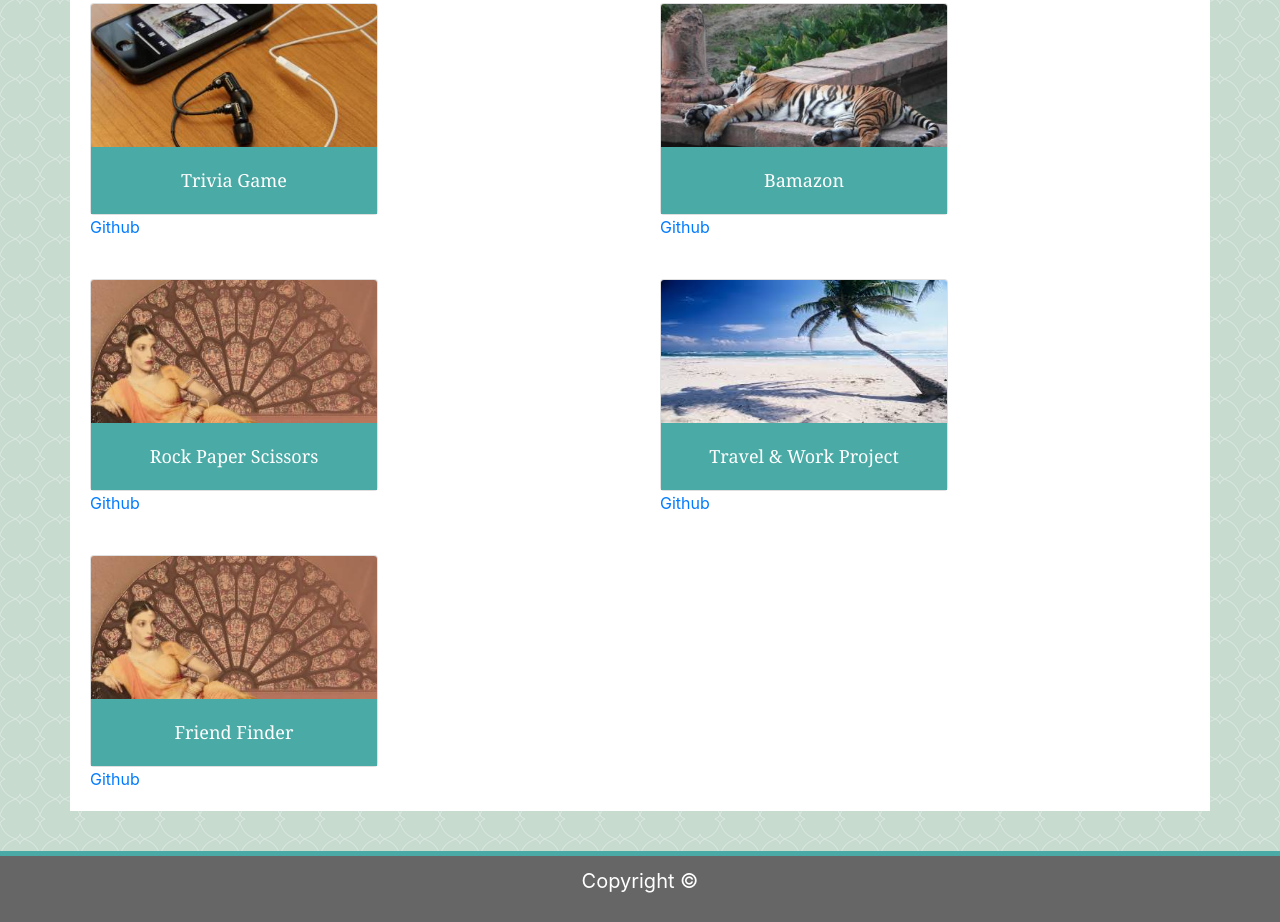
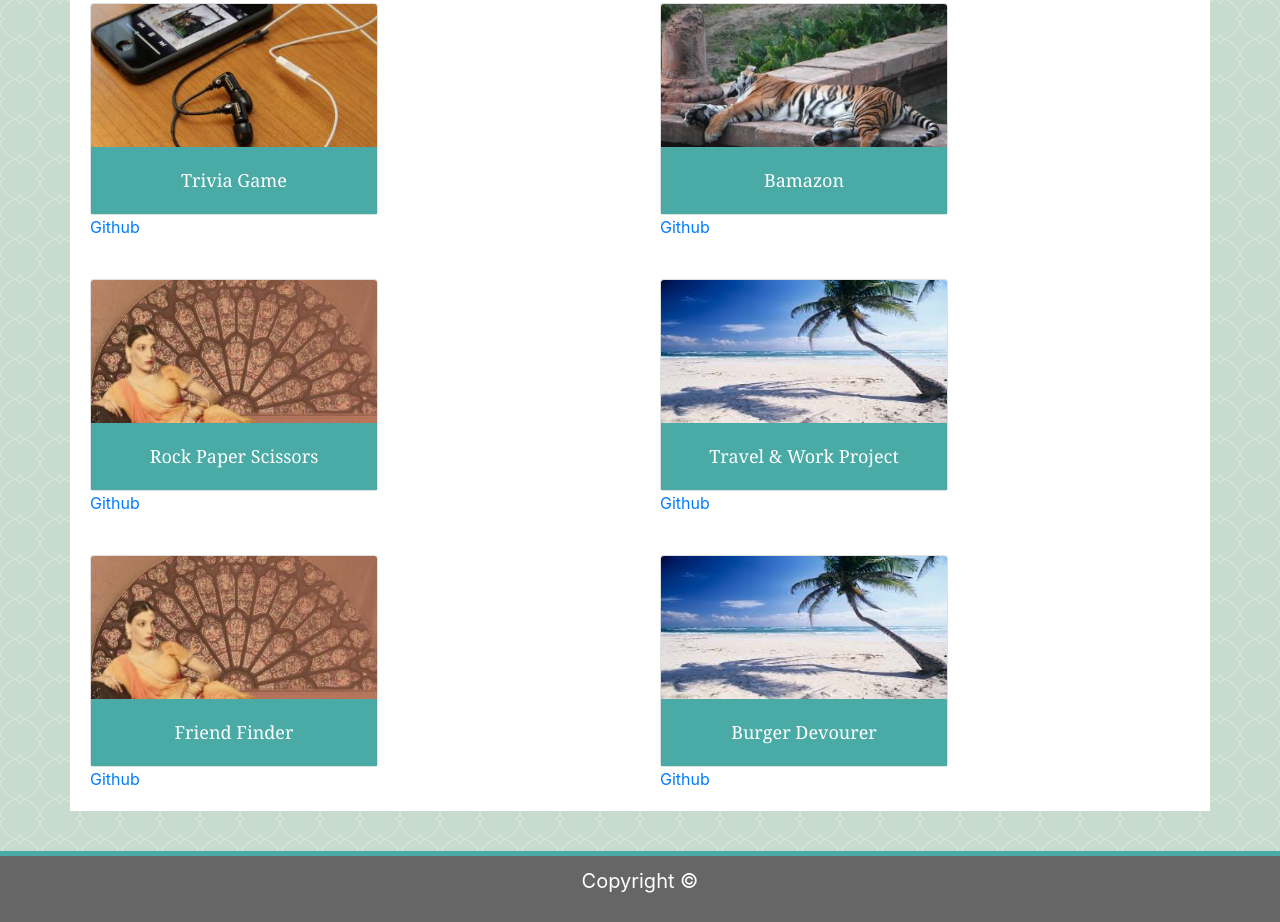
Before and after one commit to NateNi/Bootstrap-Portfolio, a plain HTML site: page portfolio.html in a window 1280 px wide. Shown: the part 521-1443 px from the top of the page. Drawn offline with nearby package versions, Linux system fonts and the light colour scheme.

Commit message:
Added the burger website

```diff
--- a/portfolio.html
+++ b/portfolio.html
@@ -138,6 +138,20 @@
         </div>
         <a href="https://github.com/NateNi/friendfinder/">Github</a>
       </div>
+
+      <div class="col-sm" style="padding: 20px;">
+        <div class="card" style="width: 18rem;">
+          <a href="https://sheltered-escarpment-35454.herokuapp.com/">
+            <img class="card-img-top" src="travel-work.png" alt="RPS" height="143px">
+          </a>
+          <div class="card-body" style="background-color: #4aaaa5;">
+            <p class="card-text text-center" style="color: white; font-size: 18px; font-family: 'Georgia'">Burger Devourer</p>
+          </div>
+        </div>
+        <a href="https://github.com/NateNi/burger">Github</a>
+      </div>
+
+
     </div>
   </div>
 
```
